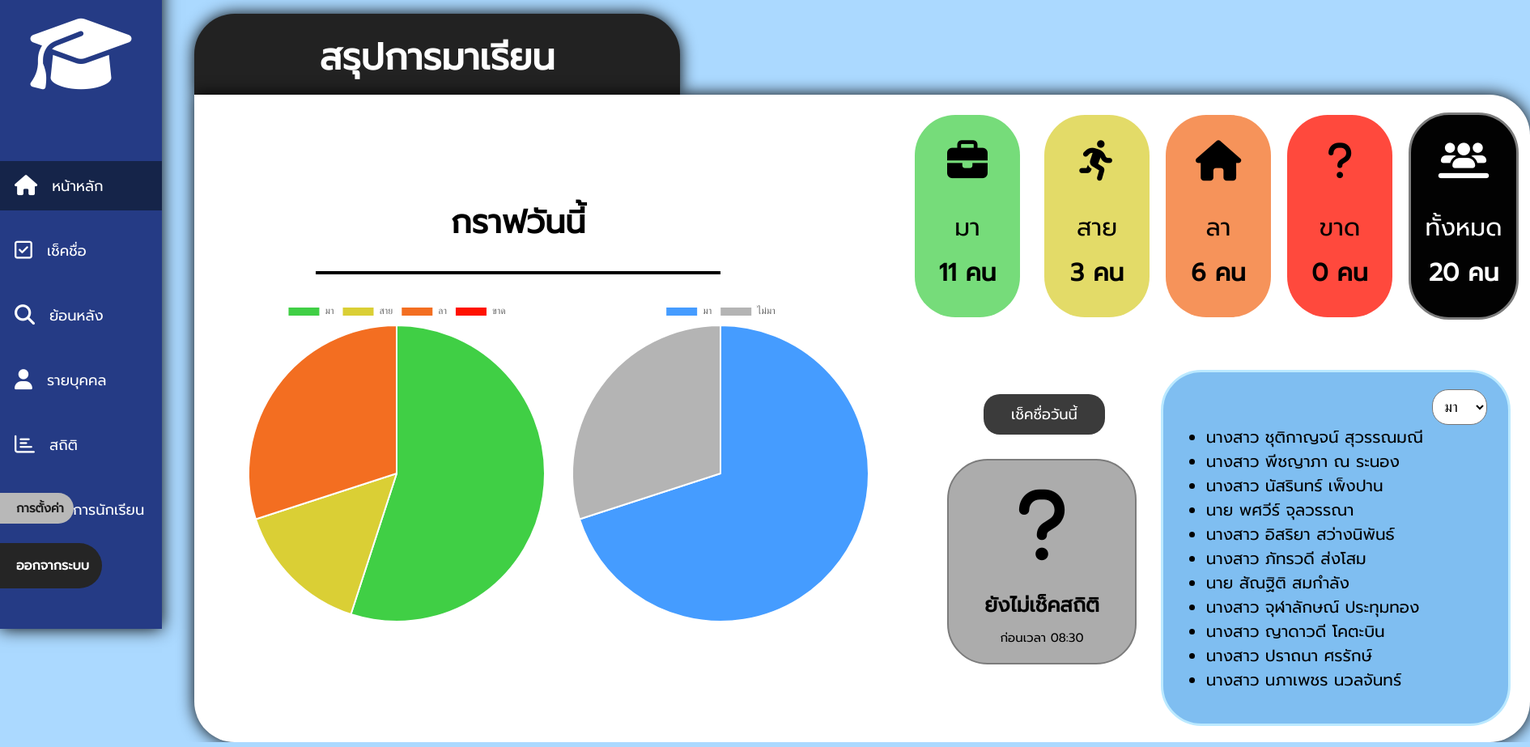
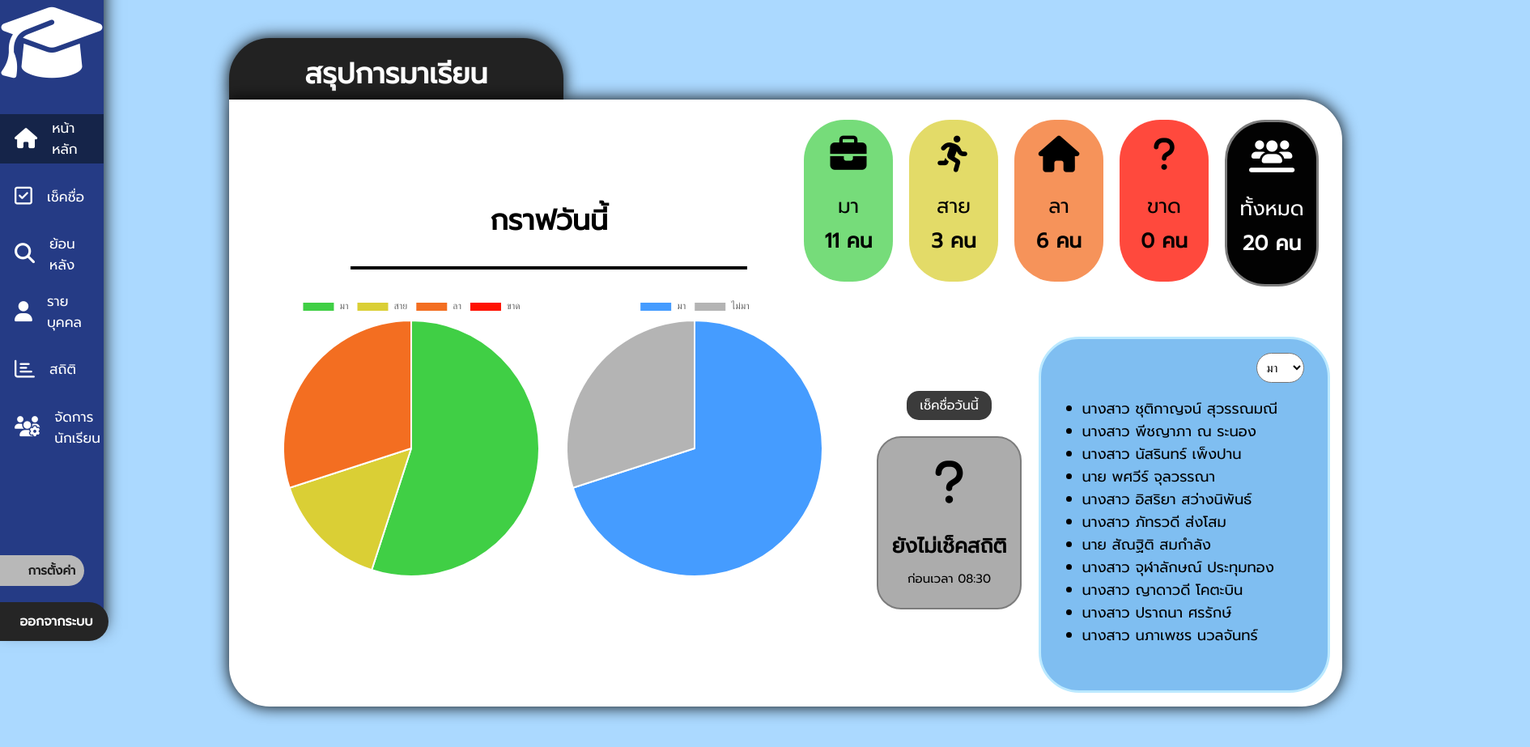
Before and after one commit to aekburut5740-commits/-.3, a plain HTML site: page Web/page/home.html in a window 1280 px wide. Shown: the part 23-946 px from the top of the page at 81% size, 1890 px wide, since content can reach past the window. Drawn offline with nearby package versions, Linux system fonts and the light colour scheme.

Commit message:
home for pc

```diff
--- a/Web/css/home.css
+++ b/Web/css/home.css
@@ -4,15 +4,15 @@ body{
     font-family: 'Prompt', sans-serif;
 }
 .main-box{
-    margin: 40px 0px 0px 240px;
+    margin: 70px 0px 0px 155px;
     position: relative;
     z-index: 1;
 }
 .head{
     background-color: rgb(34, 34, 34);
     color: #ffffff;
-    width: 600px;
-    height: 100px;
+    width: 30%;
+    height: 9%;
     border-radius: 50px 50px 0px 0px;
     box-shadow: 0px 0px 20px black;
 }
@@ -21,20 +21,25 @@ body{
     justify-content: center;
     align-items: center;
     margin: 0;
-    padding: 20px;
-    font-size: 45px;
+    padding: 18px;
+    font-size: 35px;
 }
 .content{
     position: relative;
+    display: grid;
+    grid-template-columns: 800px 770px;
+    grid-template-rows: 300px 500px;
     background-color: white;
-    width: 1650px;
-    height: 800px;
+    width: 100%;
+    width: 1375px;
+    height: 750px;
     border-radius: 0px 50px 50px 50px;
     box-shadow: 0px 0px 20px black;
 }
 .graph{
-    position: absolute;
-    width: 700px;
+    grid-column: 1;
+    grid-row: 1;
+    width: 690px;
     height: 400px;
     margin: 100px 0px 0px 50px;
 }
@@ -42,7 +47,7 @@ body{
     display: flex;
     justify-content: center;
     align-items: center;
-    font-size: 40px;
+    font-size: 35px;
 }
 .graph hr{
     margin: 30px 100px;
@@ -50,60 +55,74 @@ body{
 }
 .chart{
     display: flex;
-    width: 400px;
+    width: 350px;
     height: 100%;
 }
 .status{
-    position: absolute;
+    display: grid;
+    grid-template-columns: 0px 130px 0px 130px 0px 130px 0px 130px 0px 130px 0px;
+    grid-template-rows: 300px 500px;
+    grid-column: 2;
+    grid-row: 1;
     width: 770px;
-    height: 300px;
-    margin: 0px 0px 0px 880px;
+    height: 800px;
 }
 .status h1{
-    font-size: 50px;
-    margin: 20px 0px;
+    font-size: 45px;
+    margin: 10px 0px;
 }
 .status p{
-    font-size: 30px;
-    margin: 10px 0px;
+    font-size: 25px;
+    margin: 5px 0px;
 }
 .status-miss,.status-leave,.status-late,.status-come,.status-all{
     text-align: center;
     display: inline-block;
-    position: absolute;
-    width: 130px;
-    height: 250px;
+    width: 110px;
+    height: 200px;
     border-radius: 50px;
 }
 .status-all{
+    grid-column: 10;
+    grid-row: 1;
     background-color: rgb(2, 2, 2);
     color: white;
-    margin: 22px 0px 0px 620px;
+    margin: 25px -90px 0px;
     border: rgb(124, 124, 124) solid 3px;
 }
 .status-miss{
+    grid-column: 8;
+    grid-row: 1;
     background-color: #ff1100c2;
-    margin: 25px 0px 0px 470px;
+    margin: 25px -90px 0px;
 }
 .status-leave{
+    grid-column: 6;
+    grid-row: 1;
     background-color: #f36e21bd;
-    margin: 25px 0px 0px 320px;
+    margin: 25px -90px 0px;
 }
 .status-late{
+    grid-column: 4;
+    grid-row: 1;
     background-color: #dacf35be;
-    margin: 25px 0px 0px 170px;
+    margin: 25px -90px 0px;
 }
 .status-come{
+    grid-column: 2;
+    grid-row: 1;
     background-color: #40cf45b6;
-    margin: 25px 0px 0px 10px;
+    margin: 25px -90px 0px;
 }
 .box-stu{
+    grid-column: 1 / -1;
+    grid-row: 2;
     display: flex;
     justify-content: center;
     align-items: center;
-    width: 480px;
+    width: 400px;
     height: 500px;
-    margin: 300px 0px 0px 290px;
+    margin: -47px 0px 0px 180px;
 }
 .stu-status{
     display: block;
@@ -120,56 +139,66 @@ body{
     box-sizing: border-box;
 }
 .stu-status select{
-    margin: 5% 0 0 78%;
-    font-size: 18px;
+    margin: 5% 0 0 75%;
+    font-size: 15px;
 }
 .stu-status ul{
-    margin: 0 0 0 3%;
-    font-size: 20px;
+    margin: 5% 0 0 3%;
+    font-size: 18px;
 }
 .option{
     background-color: rgb(255, 255, 255);
     color: rgb(0, 0, 0);
     border-radius: 20px;
-    padding: 10px;
+    padding: 8px;
 }
 .check-box{
-    position: absolute;
+    display: flex;
+    flex-direction: column;
+    grid-column: 2;
+    grid-row: 2;
     width: 250px;
     height: 400px;
-    margin: 360px 0px 0px 930px;
+    margin: -70px 0px 0px 0px;
 }
 .check-box-link{
     display: flex;
     justify-content: center;
     align-items: center;
-    position: absolute;
     background-color: rgb(59, 59, 59);
-    width: 150px;
-    height: 50px;
-    margin: 10px 0px 0px 45px;
-    border-radius: 20px;
-    font-size: 18px;
+    width: 105px;
+    height: 37px;
+    margin: 130px 0px 20px 37px;
+    border-radius: 15px;
+    font-size: 16px;
     text-decoration: none;
     color: rgb(255, 255, 255);
+    transition: 0.15s;
 }
-/* โครงสร้างหลักและค่าเริ่มต้น (สีเทา) */
+.check-box-link:hover{
+    background-color: rgb(17, 17, 17);
+    color: rgb(255, 255, 255);
+    font-size: 18px;
+    width: 110px;
+    height: 42px;
+    margin: 127.5px 0px 17.5px 34.5px;
+}
 .check-box-box {
     background-color: rgb(172, 172, 172);
-    width: 230px;
-    height: 250px;
-    margin: 90px 0px 0px 0px;
-    border-radius: 50px;
+    width: 175px;
+    height: 210px;
+    margin: 0px 0px 0px 0px;
+    border-radius: 30px;
     border: rgb(124, 124, 124) solid 2px;
     transition: background-color 0.25s ease, border-color 0.25s ease, color 0.25s ease;
 }
 
 .check-box-box i {
-    font-size: 100px;
+    font-size: 60px;
     display: flex;
     justify-content: center;
     align-items: center;
-    margin: 30px 0px 0px 0px;
+    margin: 25px 0px 0px 0px;
 }
 
 .check-box-box h1 {
@@ -187,24 +216,3 @@ body{
     align-items: center;
     margin: 10px 0px 0px 0px;
 }
-
-/* สถานะที่ 1: ค่าเริ่มต้น */
-.check-box-box.status-default {
-    background-color: rgb(172, 172, 172);
-    border-color: rgb(124, 124, 124);
-    color: #111827;
-}
-
-/* สถานะที่ 2: เมื่อตัวแปร check มีค่า */
-.check-box-box.status-checked {
-    background-color: rgb(134, 219, 168);
-    border-color: rgb(46, 158, 91);
-    color: #064e3b;
-}
-
-/* สถานะที่ 3: ไม่มีค่า และเกินเวลา 08:30 */
-.check-box-box.status-overdue {
-    background-color: rgb(245, 147, 147);
-    border-color: rgb(201, 62, 62);
-    color: #7f1d1d;
-}
--- a/Web/css/sidebar-test.css
+++ /dev/null
@@ -1,23 +0,0 @@
-.sidebar{
-    position: absolute;
-    background-color: rgb(44, 87, 167);
-    width: 100%;
-    max-width: 200px;
-    height: 100%;
-}
-.cap{
-    position: relative;
-    color: white;
-    font-size: 110px;
-    display: flex;
-    justify-content: center;
-    align-items: center;
-    margin: 10% 0;
-}
-.menu{
-    position: absolute;
-    background-color: black;
-    width: 100%;
-    max-width: 200px;
-    height: 80%;
-}
--- a/Web/css/sidebar.css
+++ b/Web/css/sidebar.css
@@ -2,27 +2,23 @@
     display: flex;
 }
 .sidebar{
-    position: absolute;
+    position: relative;
     z-index: 2;
     background-color: rgb(37, 59, 133);
-    display: inline-block;
-    width: 100%;
+    width: 10%;
     max-width: 200px;
-    height: 100%;
+    height: 100vh;
     color: white;
     box-shadow: 0px 0px 20px black;
 }
 .cap{
-    position: relative;
     font-size: 100px;
     display: flex;
     justify-content: center;
     align-items: center;
-    margin: 20% 0 0 0;
+    margin: 20% 0 30% 0;
 }
 .menu{
-    position: absolute;
-    display: block;
     justify-content: center;
     align-items: center;
     width: 80%;
@@ -33,59 +29,54 @@
     margin: 18px;
 }
 .menu span{
-    font-size: 18px;
+    font-size: 17px;
+    margin: 0px 20px 0px 0px;
 }
 .menu-label-now{
-    position: absolute;
     display: flex;
     align-items: center;
-    margin: 50% 0 0 0;
+    margin: 10% 0 0 0;
     background-color: rgb(21, 36, 73);
     width: 125%;
     text-decoration: none;
     color: white;
 }
 .menu-label-1{
-    position: absolute;
     display: flex;
     align-items: center;
-    margin: 100% 0 0 0;
+    margin: 10% 0 0 0;
     width: 125%;
     text-decoration: none;
     color: white;
 }
 .menu-label-2{
-    position: absolute;
     display: flex;
     align-items: center;
-    margin: 150% 0 0 0;
+    margin: 10% 0 0 0;
     width: 125%;
     text-decoration: none;
     color: white;
 }
 .menu-label-3{
-    position: absolute;
     display: flex;
     align-items: center;
-    margin: 200% 0 0 0;
+    margin: 10% 0 0 0;
     width: 125%;
     text-decoration: none;
     color: white;
 }
 .menu-label-4{
-    position: absolute;
     display: flex;
     align-items: center;
-    margin: 250% 0 0 0;
+    margin: 10% 0 0 0;
     width: 125%;
     text-decoration: none;
     color: white;
 }
 .menu-label-5{
-    position: absolute;
     display: flex;
     align-items: center;
-    margin: 300% 0 0 0;
+    margin: 10% 0 0 0;
     width: 125%;
     text-decoration: none;
     color: white;
@@ -98,43 +89,43 @@
     box-shadow: 0px 0px 10px rgba(0, 0, 0, 0.726);
 }
 .setting{
-    position: absolute;
+    width: 130px;
     text-decoration: none;
     background-color: rgb(184, 184, 184);
-    padding: 4% 6% 4% 30%;
     border-radius: 0 50px 50px 0;
     color: rgb(29, 29, 29);
     justify-content: center;
     align-items: center;
-    margin: 0% 0 0 -20%;
+    margin: 100% 0 0 -20%;
     font-size: 15px;
-    bottom: 130px;
+}
+.setting p{
+    padding: 8px 0px 8px 60px;
 }
 .setting:hover{
     background-color: rgb(14, 14, 14);
     color: white;
-    margin: 0% 0 0 -10%;
+    margin: 100% 0 0 -10%;
     transition: 0.2s;
     box-shadow: 0px 0px 10px rgba(0, 0, 0, 0.726);
 }
 .logout{
-    position: absolute;
+    width: 160px;
     justify-content: center;
     align-items: center;
-    margin: 0% 0 0 -20%;
+    margin: 20px 0 0 -20%;
     font-size: 16px;
     background-color: rgb(37, 37, 37);
-    padding: 0% 8% 0% 30%;
     border-radius: 0 50px 50px 0;
-    bottom: 50px;
 }
-.logout a{
+.logout p{
     text-decoration: none;
     color: white;
+    padding: 12px 0px 12px 50px;
 }
 .logout:hover{
     background-color: rgb(155, 41, 41);
-    margin: 0% 0 0 -10%;
+    margin: 20px 0 0 -10%;
     transition: 0.2s;
     box-shadow: 0px 0px 10px rgba(155, 41, 41, 0.726);
 }
--- a/Web/page/home.html
+++ b/Web/page/home.html
@@ -60,7 +60,11 @@
                     <span>จัดการนักเรียน</span>
                 </a>
             </div>
-            <b><a href="#" class="setting">การตั้งค่า</a></b>
+            <div class="setting">
+                <b>
+                    <p href="#">การตั้งค่า</p>
+                </b>
+            </div>
             <div id="logout" class="logout">
                 <b>
                     <p href="../login.html">ออกจากระบบ</p>
@@ -131,7 +135,7 @@
                     </div>
                 </div>
                 <div class="check-box">
-                    <a href="#"class="check-box-link">เช็คชื่อวันนี้</a>
+                    <a href="#" class="check-box-link">เช็คชื่อวันนี้</a>
                     <div class="check-box-box">
                         <i class="fa-solid fa-question"></i>
                         <h1>ยังไม่เช็คสถิติ</h1>
```
Also changed, not shown: Web/page/check.html (+56 -4 lines).
